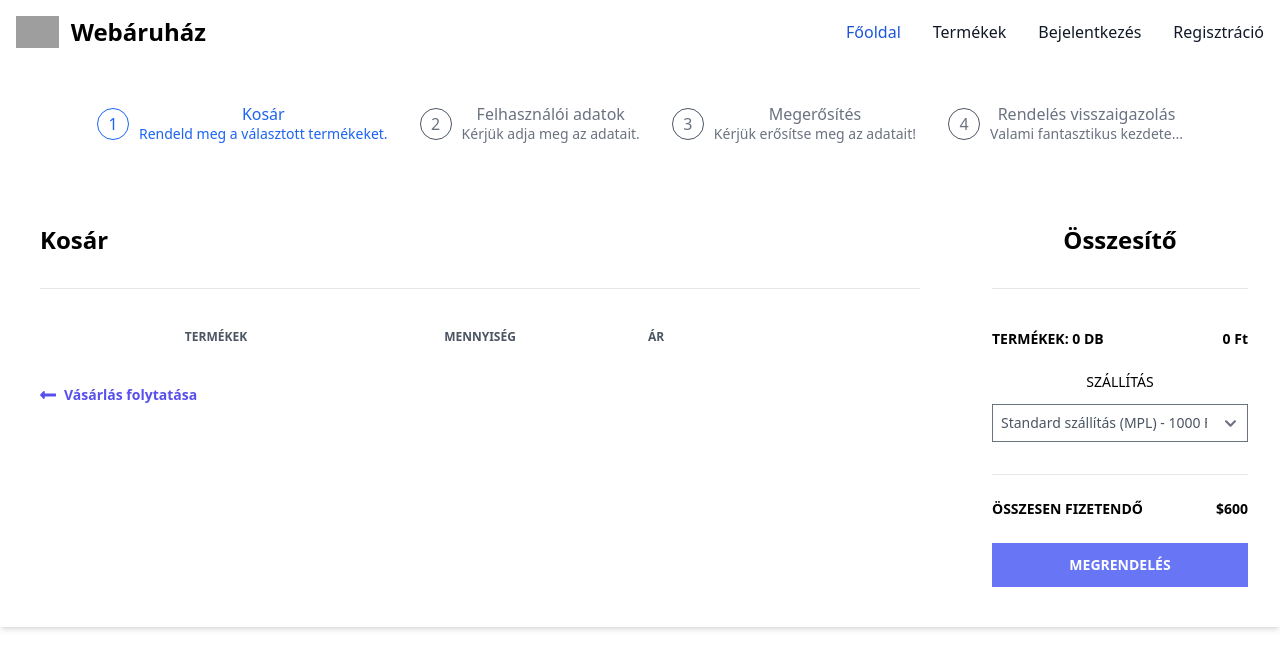
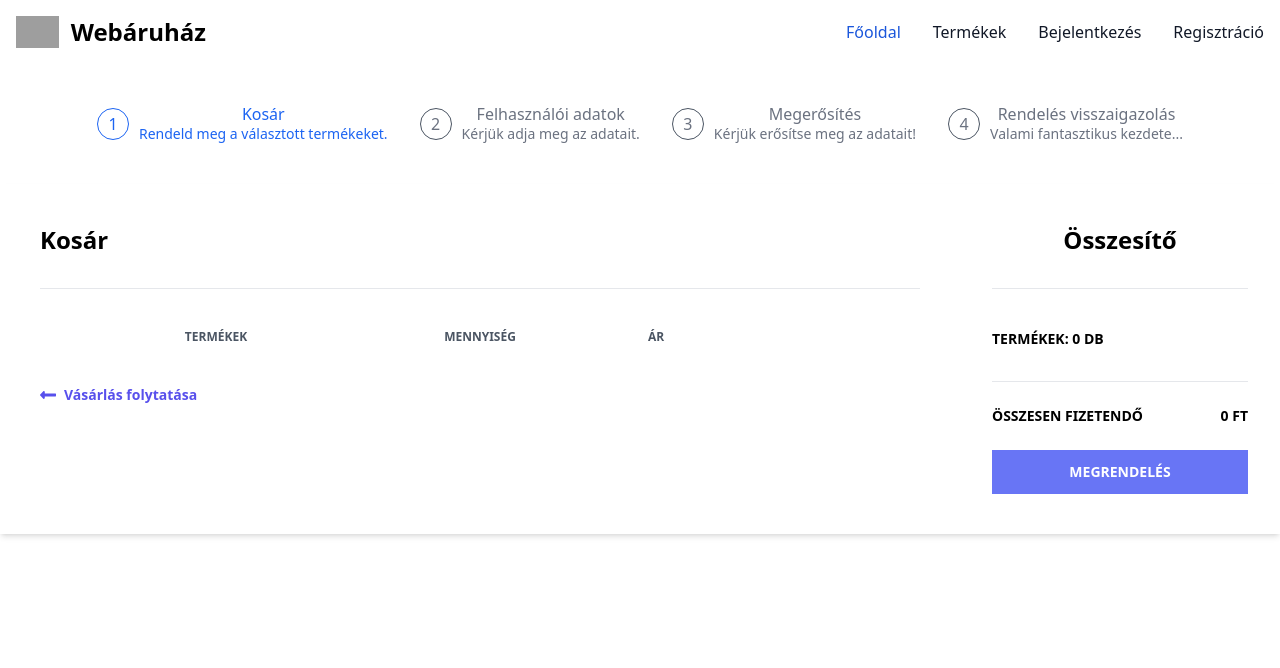
Before and after one commit to SinkoAbel/webshop, a React (Create React App) app in the folder client/: page /cart in a window 1280 px wide. Shown: the top 668 px of the page. Built offline with nearby package versions, Linux system fonts and the light colour scheme; grey boxes are pictures that could not be loaded.

Commit message:
Created quantity logic

```diff
--- a/client/src/components/elements/CartSummary.jsx
+++ b/client/src/components/elements/CartSummary.jsx
@@ -5,7 +5,7 @@ import {Link} from "react-router-dom";
 
 const CartSummary = (props) => {
 
-    const {items, totalPrice} = useSelector((state) => state.cart);
+    const {items, totalPrice, quantity} = useSelector((state) => state.cart);
     const dispatch = useDispatch();
 
     const handleItemRemoveFromCart = (product) => {
@@ -28,7 +28,7 @@ const CartSummary = (props) => {
 
 
                         {
-                            items.map(item => {
+                            items.map((item, index) => {
                                return (
                                    <div className="flex items-center hover:bg-gray-100 -mx-8 px-6 py-5">
                                        <div className="flex w-2/5">
@@ -52,7 +52,7 @@ const CartSummary = (props) => {
                                                    d="M416 208H32c-17.67 0-32 14.33-32 32v32c0 17.67 14.33 32 32 32h384c17.67 0 32-14.33 32-32v-32c0-17.67-14.33-32-32-32z"/>
                                            </svg>
 
-                                           <input className="mx-2 border text-center w-8" type="text" value="1"/>
+                                           <input type="text" className="mx-2 border text-center w-8" value={quantity[index]}/>
 
                                            <svg className="fill-current text-gray-600 w-3" viewBox="0 0 448 512">
                                                <path
@@ -79,19 +79,12 @@ const CartSummary = (props) => {
                         <h1 className="font-semibold text-2xl border-b pb-8">Összesítő</h1>
                         <div className="flex justify-between mt-10 mb-5">
                             <span className="font-semibold text-sm uppercase">Termékek: {items.length} db</span>
-                            <span className="font-semibold text-sm">{totalPrice} Ft</span>
                         </div>
-                        <div>
-                            <label className="font-medium inline-block mb-3 text-sm uppercase">Szállítás</label>
-                            <select className="block p-2 text-gray-600 w-full text-sm">
-                                <option>Standard szállítás (MPL) - 1000 Ft</option>
-                                <option>Prémium szállítás (GLS) - 2000 Ft</option>
-                            </select>
-                        </div>
+
                         <div className="border-t mt-8">
                             <div className="flex font-semibold justify-between py-6 text-sm uppercase">
                                 <span>Összesen fizetendő</span>
-                                <span>$600</span>
+                                <span>{totalPrice} Ft</span>
                             </div>
                             <button onClick={props.nextPhase}
                                 className="bg-indigo-500 font-semibold hover:bg-indigo-600 py-3 text-sm text-white uppercase w-full">Megrendelés
--- a/client/src/components/screens/ProductPage.jsx
+++ b/client/src/components/screens/ProductPage.jsx
@@ -37,7 +37,7 @@ const ProductPage = (props) => {
     }, [amount]);
 
     const handleAddItemsToCart = () => {
-        dispatch(addItemsToCart(productDetails));
+        dispatch(addItemsToCart({productDetails, amount}));
     };
 
 
--- a/client/src/reducers/cartSlice.js
+++ b/client/src/reducers/cartSlice.js
@@ -3,22 +3,31 @@ import {createSlice} from "@reduxjs/toolkit";
 export const cartSlice = createSlice({
     name: 'cart',
     initialState: {
+        quantity: [],
         items: [],
         totalPrice: 0,
     },
     reducers: {
         addItemsToCart: (state, action) => {
-            state.items.push(action.payload);
-            state.totalPrice += action.payload.price;
+            const {productDetails, amount} = action.payload;
+
+            const index = state.items.findIndex(item => item._id === productDetails._id);
+            if (index >= 0)
+                return;
+
+            state.items.push(productDetails);
+            state.quantity.push(amount);
+            state.totalPrice += productDetails.price;
         },
         removeItemsFromCart: (state, action) => {
             const product = action.payload;
             const index = state.items.findIndex(item => item._id === product._id);
             if (index >= 0) {
                 state.items.splice(index, 1);
+                state.quantity.splice(index, 1);
             }
             state.totalPrice -= product.price;
-        },
+        }
     }
 });
 
```
